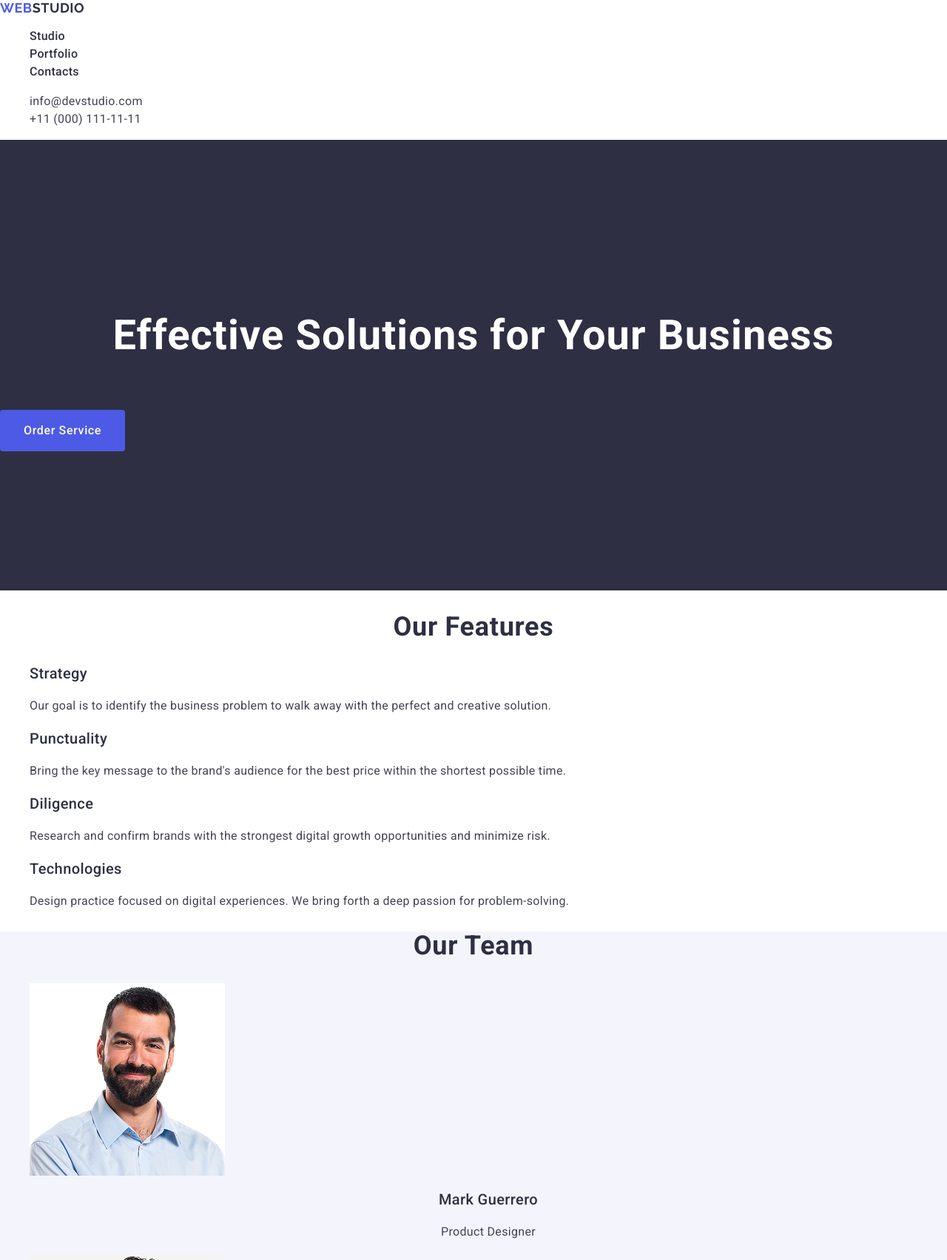
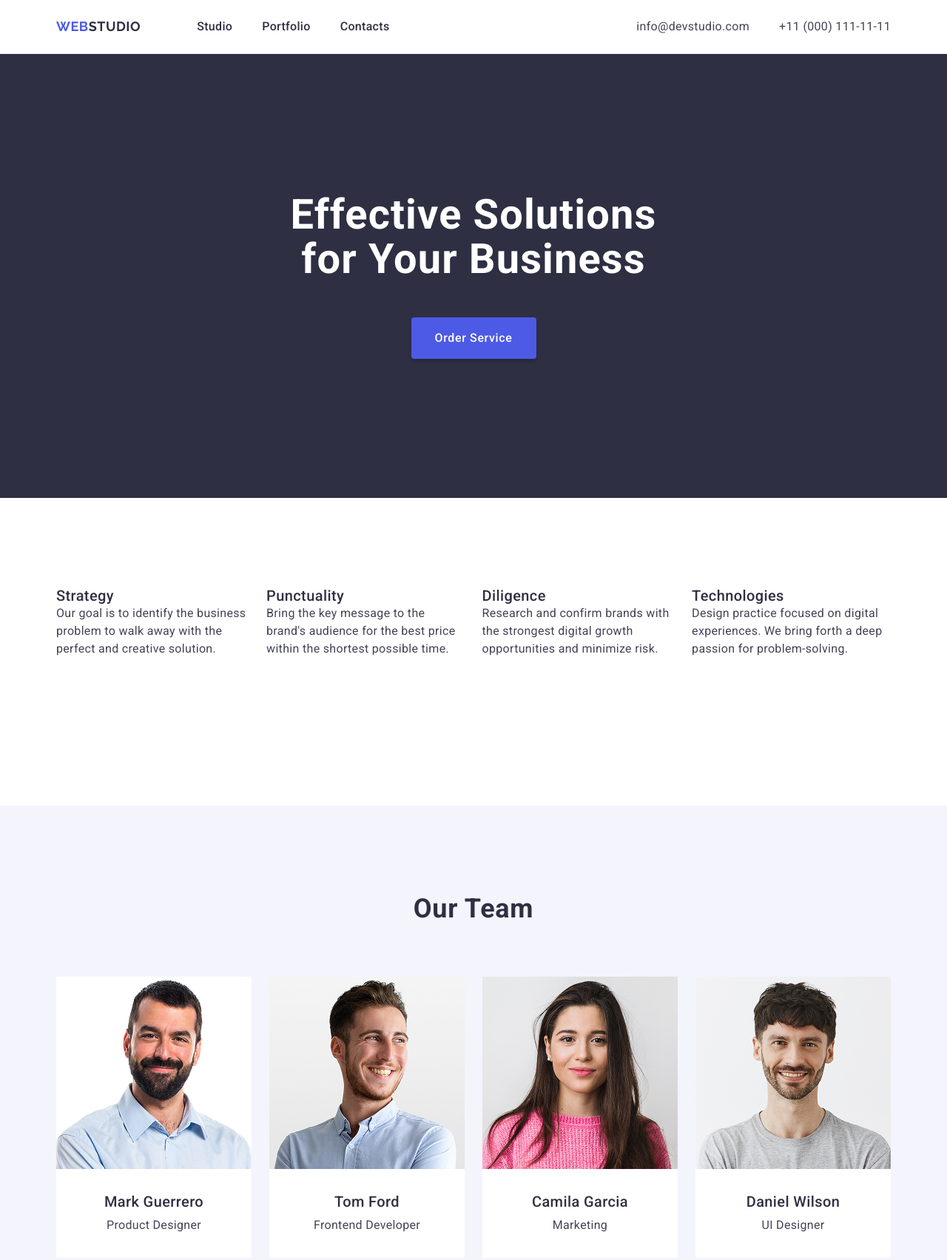
Before and after one commit to Natalia-Honcharova/goit-markup-hw-03, a plain HTML site: page index.html in a window 1280 px wide. Shown: the top 1703 px of the page at 74% size. Drawn offline with nearby package versions, Linux system fonts and the light colour scheme.

Commit message:
add header,portfolio and footer layout

```diff
--- a/css/styles.css
+++ b/css/styles.css
@@ -1,13 +1,37 @@
 body {
-    font-family: "Roboto",sans-serif;
+    font-family: "Roboto", sans-serif;
     color: #434455;
     background-color: #fff;
 }
-ul,ol {
+
+ul,
+ol {
     list-style-type: none;
+    padding: 0;
+    margin: 0;
 }
+h1, h2, h3, h4, h5, h6, p {
+margin: 0;
+}
+
 a {
     text-decoration: none;
+}
+.conteiner {
+    max-width: 1158px;
+    padding: 0 15px;
+    margin: 0 auto;
+}
+.page-header {
+    border-bottom: 1px solid #e7e9fc;
+}
+.header-conteiner {
+    display: flex;
+    align-items: center;
+}
+.header-nav {
+    display: flex;
+    align-items: center;
 }
 .logo {
     font-family: "Raleway", sans-serif;
@@ -18,16 +42,27 @@ a {
     text-transform: uppercase;
     color: #4d5ae5;
 }
-
+.header-logo {
+    padding: 24px 0;
+    margin-right: 76px;
+}
 .header-logo .logo-part {
     color: #2e2f42;
 }
-
-.footer-logo .logo-part {
-    color: #f4f4fd;
+.nav-list {
+    display: flex;
+    align-items: center;
+    gap: 40px;
+}
+.contacts-list {
+    display: flex;
+    align-items: center;
+    gap: 40px;
 }
 
 .nav-link {
+    display: block;
+    padding: 24px 0;
     font-weight: 500;
     font-size: 16px;
     line-height: 1.5;
@@ -37,9 +72,12 @@ color: #2e2f42;
 
 .contacts {
     font-style: normal;
+    margin-left: auto;
 }
 
 .contacts-link {
+    display: block;
+    padding: 24px 0;
     font-size: 16px;
     line-height: 1.5;
     letter-spacing: 0.02em;
@@ -49,52 +87,98 @@ color: #2e2f42;
 .contacts-link:hover,
 .contacts-link:focus,
 .nav-link:hover,
-.nav-link:focus{
+.nav-link:focus {
     color: #404bbf;
-}
-
-.page-footer {
-    background-color: #2e2f42;
-    padding: 100px 0;
-}
-.footer-text {
-    color: #f4f4fd;
-    font-size: 16px;
-    line-height: 1.5;
-    letter-spacing: 0.02em;
 }
 
 .hero {
     background-color: #2e2f42;
     padding: 188px 0;
+    text-align: center;
 }
+
 .hero-title {
     background-color: #2e2f42;
+    font-weight: 700;
     font-size: 56px;
     line-height: 1.07;
     letter-spacing: 0.02em;
     text-align: center;
     color: #fff;
+max-width: 496px;
+margin: 0 auto 48px;
 }
+
 .hero-button {
-    font-family: inherit;
+    display: block;
+    min-width: 169px;
+    height: 56px;
+    margin: 0 auto;
+
+    font-family: "Roboto", sans-serif;
     font-weight: 500;
     font-size: 16px;
     line-height: 1.5;
     letter-spacing: 0.04em;
     color: #fff;
+
     background-color: #4d5ae5;
     cursor: pointer;
     border: none;
     border-radius: 4px;
-        padding: 16px 32px;
-        margin-top: 24px;
+    box-shadow: 0 4px 4px 0 rgba(0, 0, 0, 0.15);
 }
+
 .hero-button:hover,
 .hero-button:focus {
     background-color: #404bbf
 }
+
+.features {
+    padding: 120px 0 200px;
+}
+.features-list {
+    display: flex;
+    gap: 24px;
+}
+.features-item {
+    width: calc((100% - 72px) /4);
+}
+
  .features-title {
+    margin-bottom: 8px;
+    font-weight: 500;
+    font-size: 20px;
+    line-height: 1.2;
+    letter-spacing: 0.02em;
+
+    color: #2e2f42;
+}
+
+.features-subtitle {
+    font-weight: 500;
+    font-size: 20px;
+    line-height: 1.2;
+    letter-spacing: 0.02em;
+    color: #2e2f42;
+}
+
+.features-text {
+    font-weight: 400;
+    font-size: 16px;
+    line-height: 1.5;
+    letter-spacing: 0.02em;
+    color: #434455;
+}
+
+.team {
+    background-color: #f4f4fd;
+    padding: 120px 0;
+}
+
+.team-title {
+    text-align: center;
+    margin-bottom: 72px;
     font-weight: 700;
     font-size: 36px;
     line-height: 1.1;
@@ -102,36 +186,22 @@ padding: 188px 0;
     text-align: center;
     color: #2e2f42;
 }
-.features-subtitle {
-font-weight: 500;
-    font-size: 20px;
-    line-height: 1.2;
-    letter-spacing: 0.02em;
-    color: #2e2f42;
+.team-list {
+    display: flex;
+    gap: 24px;
 }
-.features-text {
-    font-weight: 400;
-    font-size: 16px;
-    line-height: 1.5;
-    letter-spacing: 0.02em;
-    color: #434455;
-}
-.team {
-    background-color: #f4f4fd;
-}
-
-.team-title {
-    font-weight: 700;
-        font-size: 36px;
-        line-height: 1.1;
-        letter-spacing: 0.02em;
+.team-item {
+    background-color: #fff;
     text-align: center;
-        color: #2e2f42;
+    width: calc((100%-72px)/4);
 }
 .team-photo {
     display: block;
 }
+
 .team-name {
+    margin-top: 32px;
+    margin-bottom: 8px;
     font-weight: 500;
     font-size: 20px;
     line-height: 1.2;
@@ -139,15 +209,22 @@ font-weight: 500;
     text-align: center;
     color: #2e2f42;
 }
+
 .team-position {
+    margin-bottom: 32px;
     font-weight: 400;
     font-size: 16px;
     line-height: 1.5;
     letter-spacing: 0.02em;
-        text-align: center;
     color: #434455;
 }
+.conteiner {
+    width: 1158px;
+    margin:  0 auto;
+    padding: 0 15px;
+}
 .portfolio-title {
+    margin-bottom: 72px;
     font-weight: 700;
     font-size: 36px;
     line-height: 1.11111;
@@ -155,13 +232,30 @@ font-weight: 500;
     text-align: center;
     color: #2e2f42;
 }
+.portfolio-list {
+    display: flex;
+    flex-wrap: wrap;
+    gap: 48px 24px;
+}
+.portfolio-item {
+    width: calc((100% - 48px) / 3);
+}
+.portfolio-info {
+    border-bottom: 1px solid #e7e9fc;
+        border-left: 1px solid #e7e9fc;
+        border-right: 1px solid #e7e9fc;
+        padding: 32px 16px;
+}
 .portfolio-item-title {
+    margin-top: 32px;
+    margin-bottom: 8px;
     font-weight: 500;
     font-size: 20px;
     line-height: 1.2;
     letter-spacing: 0.02em;
     color: #2e2f42;
 }
+
 .portfolio-text {
     font-weight: 400;
     font-size: 16px;
@@ -169,3 +263,19 @@ font-weight: 500;
     letter-spacing: 0.02em;
     color: #434455;
 }
+
+
+.page-footer {
+    background-color: #2e2f42;
+    padding: 100px 0;
+}
+.footer-logo .logo-part {
+    color: #f4f4fd;
+}
+.footer-text {
+    max-width: 264px;
+    font-size: 16px;
+    line-height: 1.5;
+    letter-spacing: 0.02em;
+    color: #f4f4fd;
+}
--- a/index.html
+++ b/index.html
@@ -19,6 +19,7 @@ rel="stylesheet"
   </head>
   <body>
     <header class="page-header">
+      <div class="conteiner header-conteiner">
       <nav class="header-nav">
         <a class="logo header-logo" href="./index.html">
           Web<span class="logo-part">Studio</span></a>
@@ -36,6 +37,7 @@ rel="stylesheet"
           <li class="contacts-item"><a class="contacts-link" href="tel:+110001111111">+11 (000) 111-11-11</a></li>
         </ul>
       </address>
+      </div>
     </header>
 
     <main>
@@ -43,9 +45,10 @@ rel="stylesheet"
         <h1 class="hero-title">Effective Solutions for Your Business</h1>
         <button class="hero-button" type="button">Order Service</button>
       </section>
+
       <section class="features">
-        <h2 class="features-title">Our Features</h2>
-        <ul>
+        <div class="conteiner">
+        <ul class="features-list">
           <li>
             <h3 class="features-subtitle">Strategy</h3>
             <p class="features-text">
@@ -78,9 +81,13 @@ rel="stylesheet"
             </p>
           </li>
         </ul>
+        </div>
       </section>
+
       <section class="team">
+        <div class="conteiner">
         <h2 class="team-title">Our Team</h2>
+
         <ul class="team-list">
           <li class="team-item">
             <img class="team-photo"
@@ -123,83 +130,100 @@ rel="stylesheet"
             <p class="team-position">UI Designer</p>
           </li>
         </ul>
+        </div>
       </section>
 
 
       <section class="portfolio">
+        <div class="conteiner">
         <h2 class="portfolio-title">Our Portfolio</h2>
-         <ul>
-          <li>
+         <ul class="portfolio-list">
+          <li class="portfolio-item">
             <img
               src="./images/img-4.png"
               alt="Banking App"
               width="360"
               height="300"
             />
+            <div class="portfolio-info">
             <h3 class="portfolio-item-title">Banking App</h3>
             <p class="portfolio-text">App</p>
+            </div>
           </li>
-          <li>
+          <li class="portfolio-item">
             <img
               src="./images/img-5.png"
               alt="Cashless Payment"
               width="360"
               height="300"
             />
+            <div class="portfolio-info">
             <h3 class="portfolio-item-title">Cashless Payment</h3>
             <p class="portfolio-text">Marketing</p>
+          </div>
           </li>
-          <li>
+          <li class="portfolio-item">
             <img
               src="./images/img-6.png"
               alt="Meditation App"
               width="360"
               height="300"
             />
+            <div class="portfolio-info">
             <h3 class="portfolio-item-title">Meditation App</h3>
             <p class="portfolio-text">App</p>
+            </div>
           </li>
-          <li>
+          <li class="portfolio-item">
             <img
               src="./images/img-7.png"
               alt="Taxi Service"
               width="360"
               height="300"
             />
+            <div class="portfolio-info">
             <h3 class="portfolio-item-title">Taxi Service</h3>
             <p class="portfolio-text">Marketing</p>
+            </div>
           </li>
-           <li>
+           <li class="portfolio-item">
             <img
               src="./images/img-8.png"
               alt="Screen Illustrations"
               width="360"
               height="300"
             />
+            <div class="portfolio-info">
             <h3 class="portfolio-item-title">Screen Illustrations</h3>
             <p class="portfolio-text">Design</p>
+            </div>
           </li>
-           <li>
+           <li class="portfolio-item">
             <img
               src="./images/img-9.png"
               alt="Online Courses"
               width="360"
               height="300"
             />
+            <div class="portfolio-info">
             <h3 class="portfolio-item-title">Online Courses</h3>
             <p class="portfolio-text">Marketing</p>
+          </div>
           </li>
          </ul>
+         </div>
       </section>
     </main>
 
     <footer class="page-footer">
+      <div class="conteiner">
       <a class="logo footer-logo" href="./index.html">
           Web<span class="logo-part">Studio</span></a>
       <p class="footer-text">
         Increase the flow of customers and sales for your business with digital
         marketing & growth solutions.
       </p>
+      </div>
     </footer>
   </body>
 </html>
```
Lines whose indentation alone changed are shown as unchanged.
